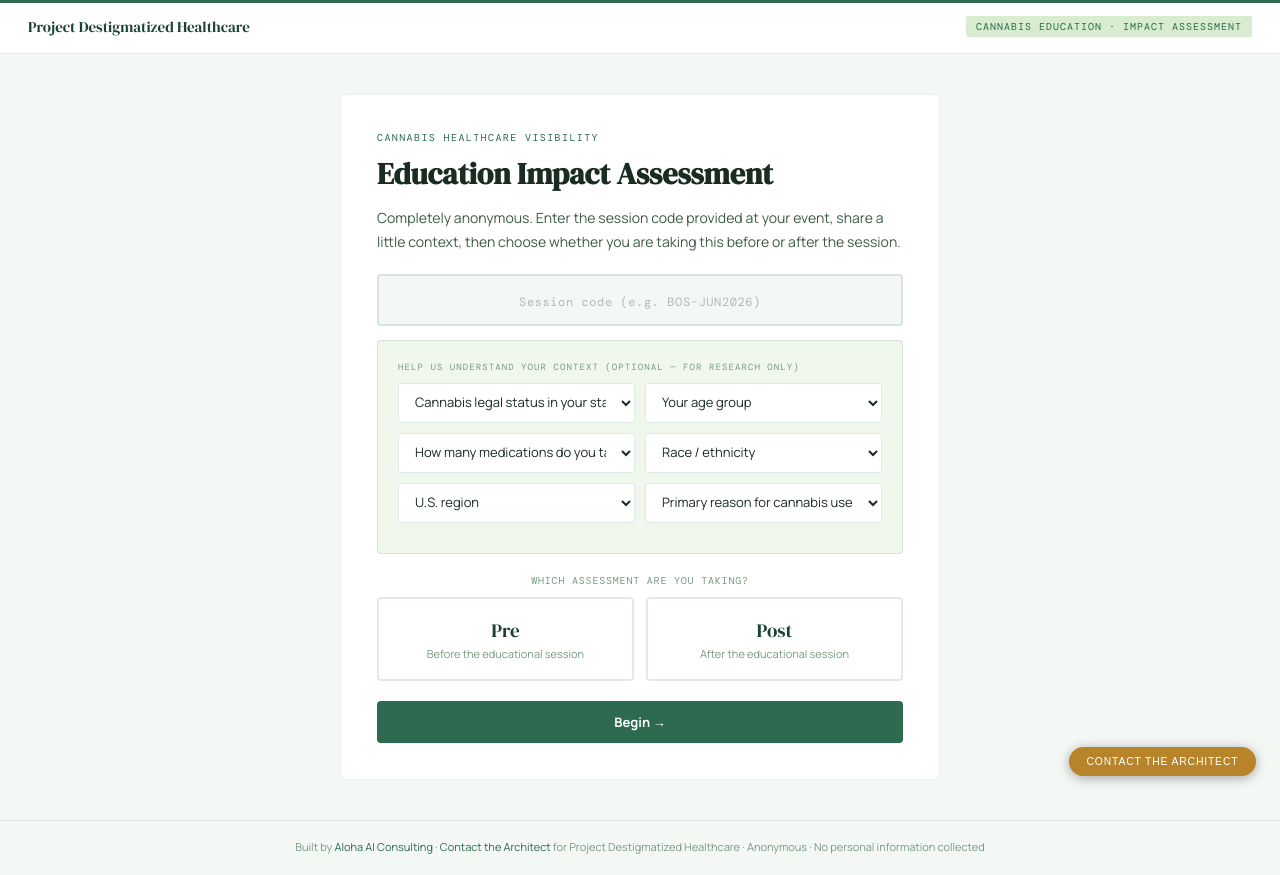
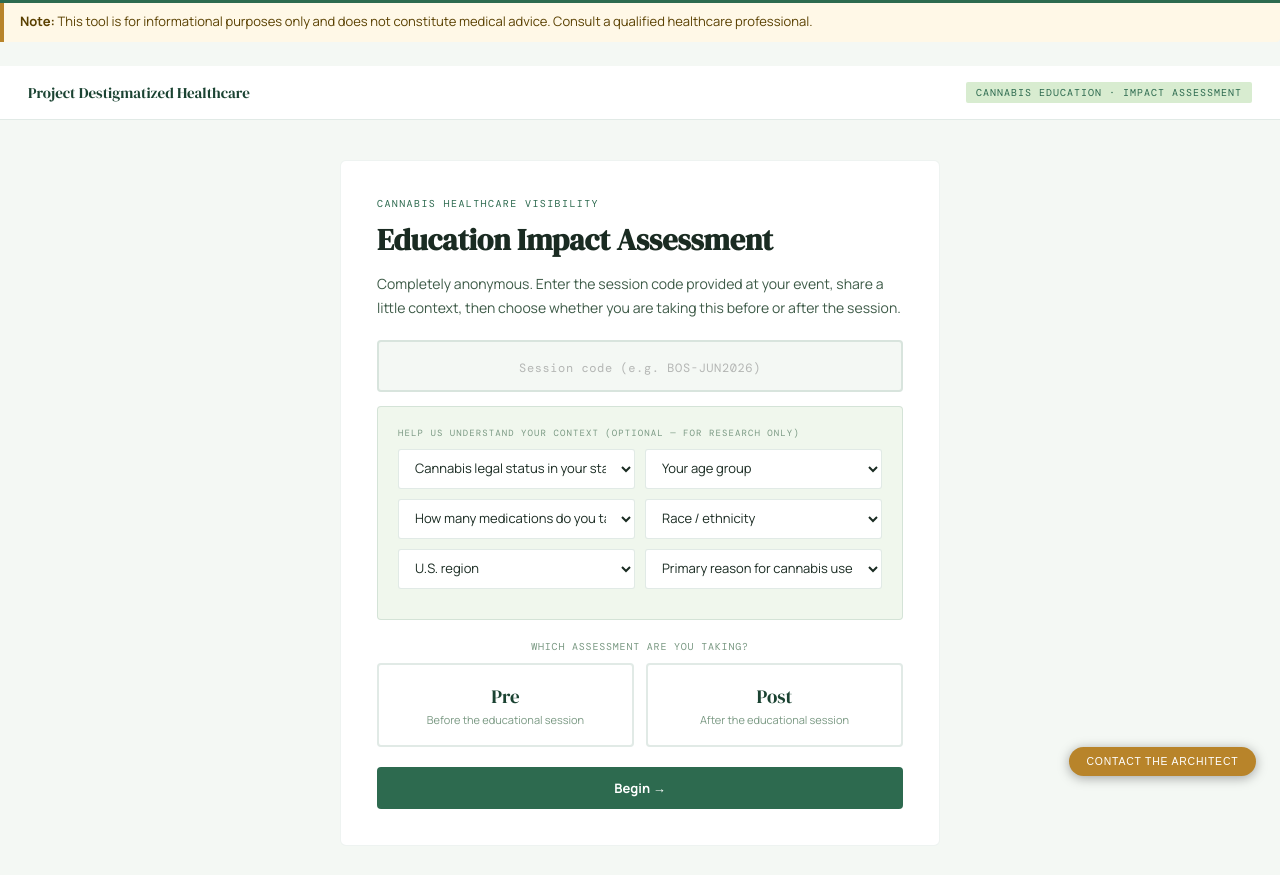
Before and after one commit to rn-collins/dru-assessment, a plain HTML site: page index.html in a window 1280 px wide. Shown: the top 875 px of the page. Drawn offline with nearby package versions, Linux system fonts and the light colour scheme; a script that the page names is missing.

Commit message:
sweep: add legal/medical/financial disclaimer (11-dim audit, Legal dimension)

```diff
--- a/index.html
+++ b/index.html
@@ -246,6 +246,9 @@ header{background:var(--white);border-bottom:1px solid var(--border);padding:16p
 </script>
 </head>
 <body>
+<div style="background:#FFF8E7;border-left:4px solid #B8842A;padding:12px 16px;margin-bottom:24px;font-size:13px;color:#5A4000;border-radius:0 4px 4px 0;">
+  <strong>Note:</strong> This tool is for informational purposes only and does not constitute medical advice. Consult a qualified healthcare professional.
+</div>
 <div class="prog-rail"><div class="prog-fill" id="prog"></div></div>
 <header>
   <div class="hd-org">Project Destigmatized Healthcare</div>
```
